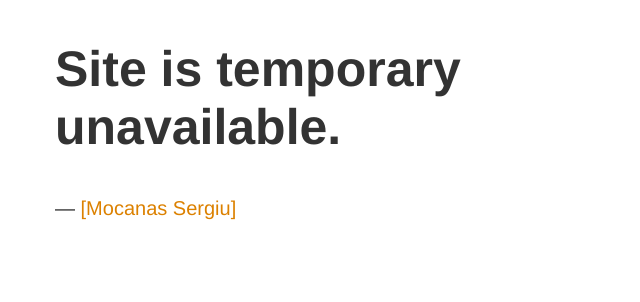
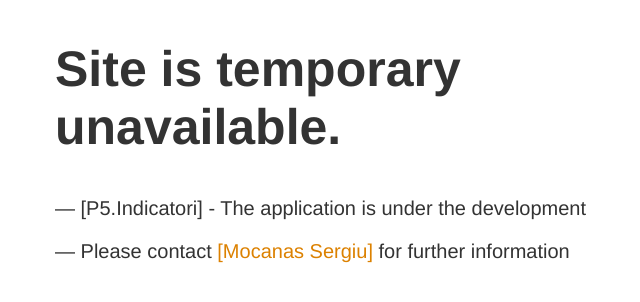
Before and after one commit to smocanas/issue_tracking_indicators, a PHP site: page / in a window 1280 px wide. Shown: the part 160-462 px from the top of the page, without its empty margins (260-900 px from the left). Run offline with PHP 8.4, Linux system fonts and the light colour scheme.

Commit message:
maintenance page

```diff
--- a/index.php
+++ b/index.php
@@ -1,7 +1,7 @@
 <!DOCTYPE html>
 <html>
     <head>
-        <title>The application is under the development - [P5.Indicatori]</title>
+        <title>Site is down for maintenence - [P5.Indicatori]</title>
         <meta http-equiv="Content-Type" content="text/html; charset=UTF-8">
         <style>
         body { text-align: center; padding: 150px; }
@@ -15,7 +15,8 @@
     <body>
     <article>
         <h1>Site is temporary unavailable.</h1>
-        <p>&mdash; <a href="mailto:[smocanas@pentalog.fr]">[Mocanas Sergiu]</a></p>
+        <p>&mdash; [P5.Indicatori] - The application is under the development</p>
+        <p>&mdash; Please contact <a href="mailto:[smocanas@pentalog.fr]">[Mocanas Sergiu]</a> for further information</p>
     </article>
     </body>
 </html>
```
